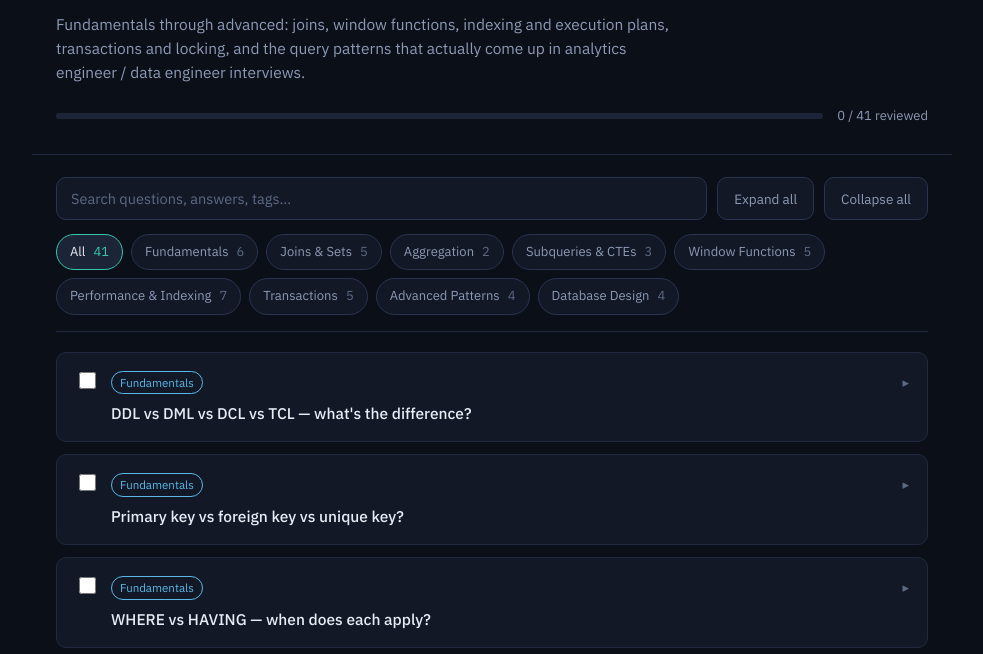
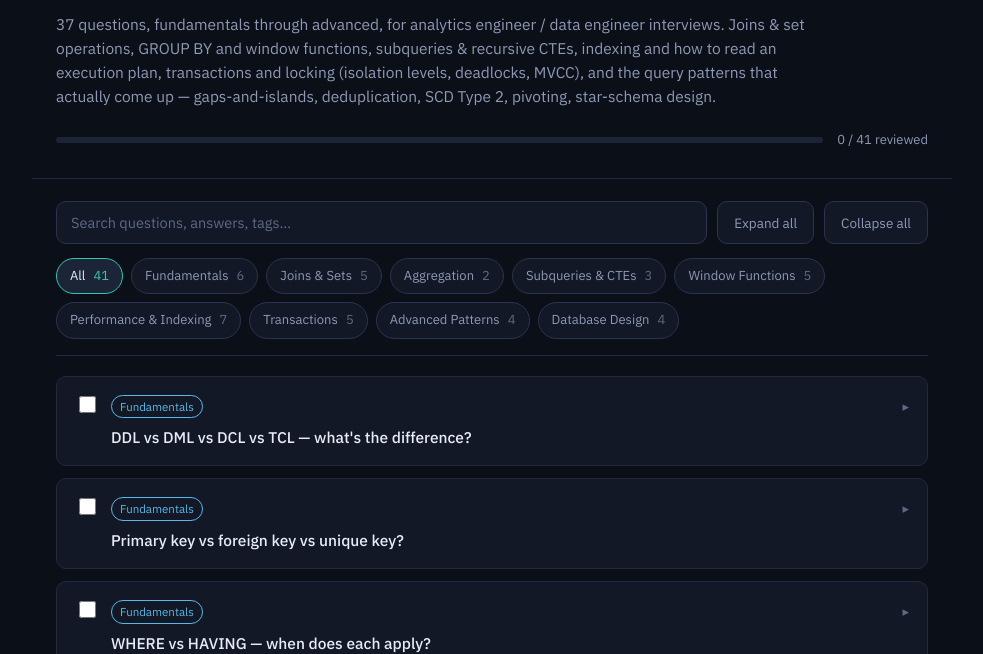
Before and after one commit to Jaideepgupta/sql-prep, a plain HTML site: page index.html in a window 1280 px wide. Shown: the part 146-800 px from the top of the page, without its empty margins (148-1131 px from the left). Drawn offline with Linux system fonts and the light colour scheme.

Commit message:
Update index.html

```diff
--- a/index.html
+++ b/index.html
@@ -51,7 +51,7 @@ h1{
   font-weight:600;
   letter-spacing:-0.01em;
 }
-.subtitle{color:var(--text-muted);max-width:620px;font-size:15.5px;margin-bottom:22px;}
+.subtitle{color:var(--text-muted);max-width:760px;font-size:15.5px;margin-bottom:22px;}
 
 .progress-wrap{display:flex;align-items:center;gap:14px;margin-top:6px;}
 .progress-track{flex:1;height:6px;border-radius:99px;background:var(--bg-raised);overflow:hidden;}
@@ -191,7 +191,7 @@ footer a{color:var(--text-muted);}
 <header>
   <div class="eyebrow-row"><span class="dot"></span><span class="eyebrow">Interview prep · SQL</span></div>
   <h1>SQL — Interview Field Guide</h1>
-  <p class="subtitle">Fundamentals through advanced: joins, window functions, indexing and execution plans, transactions and locking, and the query patterns that actually come up in analytics engineer / data engineer interviews.</p>
+  <p class="subtitle">37 questions, fundamentals through advanced, for analytics engineer / data engineer interviews. Joins &amp; set operations, GROUP BY and window functions, subqueries &amp; recursive CTEs, indexing and how to read an execution plan, transactions and locking (isolation levels, deadlocks, MVCC), and the query patterns that actually come up — gaps-and-islands, deduplication, SCD Type 2, pivoting, star-schema design.</p>
   <div class="progress-wrap">
     <div class="progress-track"><div class="progress-fill" id="progressFill"></div></div>
     <span class="progress-label" id="progressLabel">0 / 0 reviewed</span>
```
